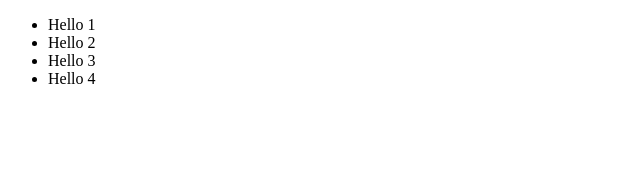
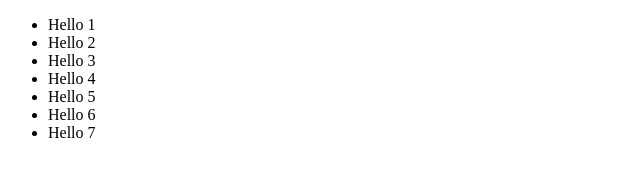
Before and after one commit to s-krumov/default-web, a plain HTML site: page hello-there.html in a window 1280 px wide. Shown: the whole page, without its empty margins (0-640 px from the left). Drawn offline with Linux system fonts and the light colour scheme.

Commit message:
Test branch (#1)
* commit 5

* commit 6

* commit 7

---------

Co-authored-by: shopifydev-sk <shopifydev@gmail.com>

```diff
--- a/hello-there.html
+++ b/hello-there.html
@@ -11,6 +11,9 @@
   <li>Hello 2</li>
   <li>Hello 3</li>
   <li>Hello 4</li>
+  <li>Hello 5</li>
+  <li>Hello 6</li>
+  <li>Hello 7</li>
  </ul>
 </body>
 </html>
```
